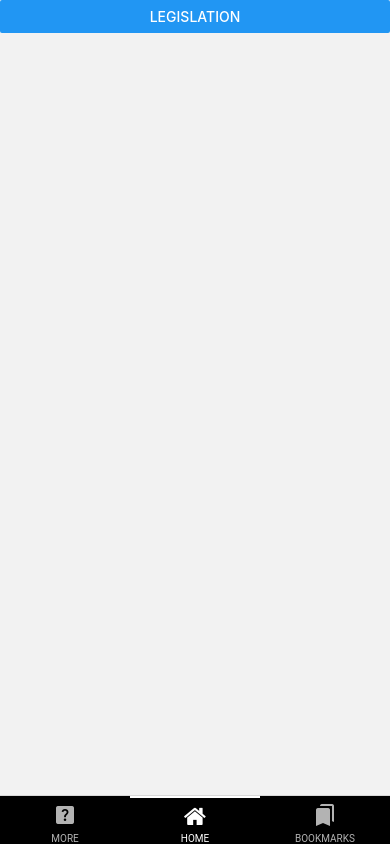
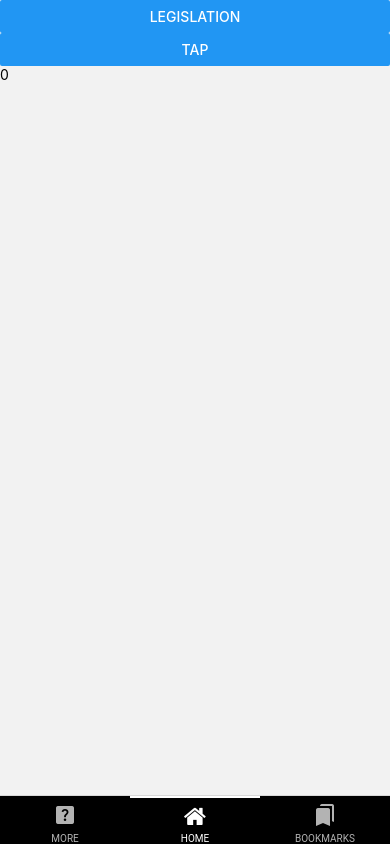
Before and after one commit to OrganizedIsolatedInsect/Field-Point, a React Native app: screen /HomeScreen in a window 390 px wide. Built offline with nearby package versions, Linux system fonts and the light colour scheme; what react-native-sqlite-storage would draw is missing.

Commit message:
detox update

```diff
--- a/src/Screens/Home/HomeScreen.js
+++ b/src/Screens/Home/HomeScreen.js
@@ -1,7 +1,14 @@
 import { View, Text, Button } from "react-native";
-import React from "react";
+import React, { useState } from "react";
 
 const HomeScreen = ({ navigation }) => {
+  const [tap, setTap] = useState(0);
+
+  const increase = (tap) => {
+    setTap(tap + 1);
+    console.log(tap);
+  };
+
   return (
     <View>
       {/*  button is added to test navigation, component button will replace this */}
@@ -10,6 +17,16 @@ const HomeScreen = ({ navigation }) => {
         testID="LegislationButton"
         onPress={() => navigation.navigate("LegislationStack")}
       />
+      <Button
+        title="Tap"
+        testID="TapButton"
+        onPress={() => {
+          increase(tap);
+        }}
+      />
+      <View>
+        <Text accessibilityLabel="Tap Amount">{tap}</Text>
+      </View>
     </View>
   );
 };
```
Also changed, not shown: .detoxrc.js, 1 other file (tests, documents, lock files or other folders).
